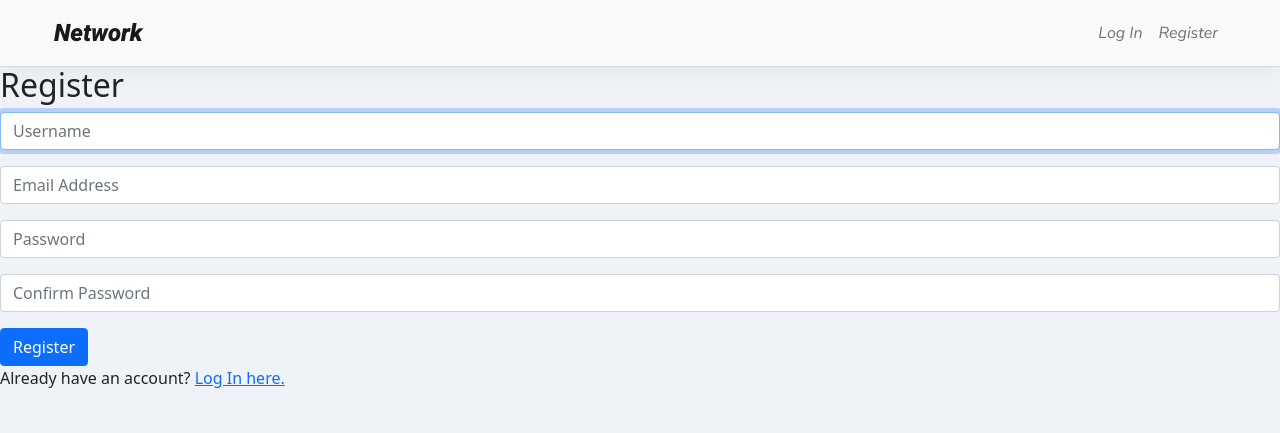
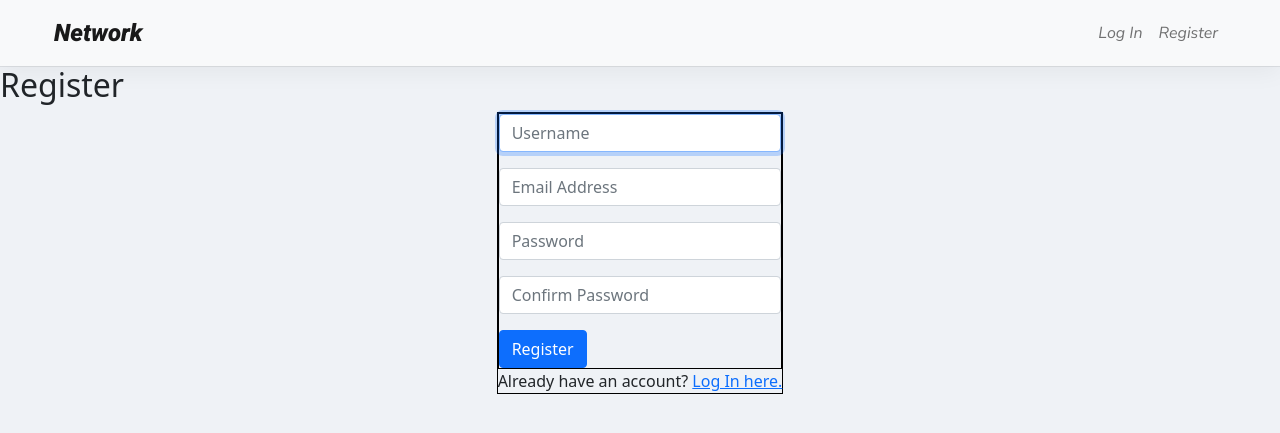
Before and after one commit to fdoalcos/Networking-web-app, a Django app: page /register in a window 1280 px wide. Shown: the top 433 px of the page. Run offline with Django 3.2, Linux system fonts and the light colour scheme; some libraries are stand-ins or nearby versions.

Commit message:
Changing login prompt

```diff
--- a/network/static/network/style.css
+++ b/network/static/network/style.css
@@ -1,4 +1,4 @@
-@import url('https://fonts.googleapis.com/css2?family=Lato&family=Montserrat:wght@200;300;400&family=Nunito+Sans:ital@1&family=Open+Sans&family=Poppins:wght@300;400;500;600&family=Roboto:ital,wght@0,300;1,900&display=swap');
+@import url('https://fonts.googleapis.com/css2?family=Bebas+Neue&family=Lato&family=Montserrat:wght@200;300;400&family=Nunito+Sans:ital@1&family=Open+Sans&family=Poppins:wght@300;400;500;600&family=Roboto:ital,wght@0,300;1,900&display=swap');
 
 
 body {
@@ -1152,4 +1152,86 @@ img {
 
 /* login */
 
-.login__main
+.login__start {
+    /* code */
+}
+
+.login__main {
+    display: flex;
+    align-items: center;
+    justify-content: center;
+    margin-top: 40px;
+    font-family: 'Open Sans', sans-serif;
+}
+
+.login__box {
+    /* border: 1px solid black; */
+    width: 350px;
+    background-color: white;
+}
+
+.login__backgroundimage {
+    /* position: absolute; */
+    /* height: 200px !important; */
+    width: 100%;
+    height: 120px;;
+    object-fit: cover;
+    border-radius: 5px 5px 0 0;
+
+}
+
+.login__index {
+    font-size: 1.5rem;
+}
+
+.login__index {
+    /* border: 1px solid black; */
+    padding: 30px 30px 20px 30px;
+}
+
+.login__button {
+    display: flex;
+    font-family: 'Bebas Neue', cursive;
+    font-size: 20px;
+    justify-content: center;
+    height: 45px;
+    color: #fff;
+    align-items: center;
+    width: 100%;
+    background-color: #90EE90;
+    border-color: #90EE90;
+    border: none;
+}
+
+.login__footer {
+    display: flex;
+    align-items: center;
+    justify-content: center;
+    padding: 0 0 30px 0;
+}
+
+/* register */
+
+.register__start {
+    /* code */
+}
+
+.register__main {
+    display: flex;
+    align-items: center;
+    justify-content: center;
+}
+
+.register__box {
+    border: 1px solid black;
+}
+
+.register__index {
+    border: 1px solid black;
+}
+
+.register_footer {
+    /* display: flex;
+    align-items: center;
+    justify-content: center; */
+}
--- a/network/templates/network/layout.html
+++ b/network/templates/network/layout.html
@@ -18,7 +18,7 @@
     <body class="main_body">
           <nav class="social__navbar navbar navbar-expand-lg navbar-light bg-light">
             <div class="container-fluid">
-            <a class="layout__brand navbar-brand" href="{% url 'index' %}" style="font-size: 1.5rem;">Network</a>
+            <a class="layout__brand navbar-brand" href="{% url 'index' %}" style="font-size: 1.5rem;              ">Network</a>
               <button class="navbar-toggler" type="button" data-bs-toggle="collapse" data-bs-target="#navbarTogglerDemo02" aria-controls="navbarTogglerDemo02" aria-expanded="false" aria-label="Toggle navigation">
                 <span class="navbar-toggler-icon"></span>
               </button>
--- a/network/templates/network/register.html
+++ b/network/templates/network/register.html
@@ -8,7 +8,7 @@
         <div>{{ message }}</div>
     {% endif %}
 
-    <form action="{% url 'register' %}" method="post">
+    <!-- <form action="{% url 'register' %}" method="post">
         {% csrf_token %}
         <div class="form-group">
             <input class="form-control" autofocus type="text" name="username" placeholder="Username">
@@ -25,6 +25,31 @@
         <input class="btn btn-primary" type="submit" value="Register">
     </form>
 
-    Already have an account? <a href="{% url 'login' %}">Log In here.</a>
+    Already have an account? <a href="{% url 'login' %}">Log In here.</a> -->
 
+    <div class="register__start">
+        <div class="register__main">
+            <div class="register__box">
+                <div class="register__index">
+                    <form action="{% url 'register' %}" method="post">
+                        {% csrf_token %}
+                        <div class="form-group">
+                            <input class="form-control" autofocus type="text" name="username" placeholder="Username">
+                        </div>
+                        <div class="form-group">
+                            <input class="form-control" type="email" name="email" placeholder="Email Address">
+                        </div>
+                        <div class="form-group">
+                            <input class="form-control" type="password" name="password" placeholder="Password">
+                        </div>
+                        <div class="form-group">
+                            <input class="form-control" type="password" name="confirmation" placeholder="Confirm Password">
+                        </div>
+                        <input class="btn btn-primary" type="submit" value="Register">
+                    </form>
+                </div>
+                <div class="register__footer">Already have an account? <a href="{% url 'login' %}">Log In here.</a></div>
+            </div>
+        </div>
+    </div>
 {% endblock %}
```
Also changed, not shown: network/templates/network/login.html (+10 -3 lines), network/static/network/balloon.jpg (added), 1 other file.
